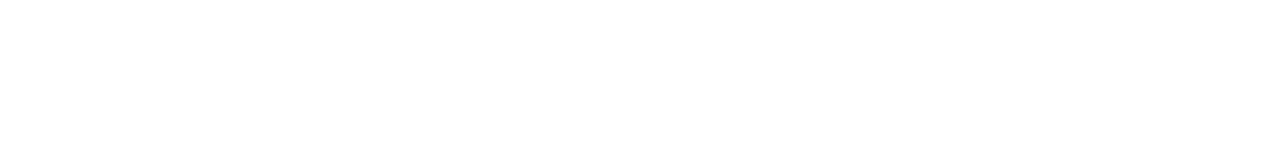
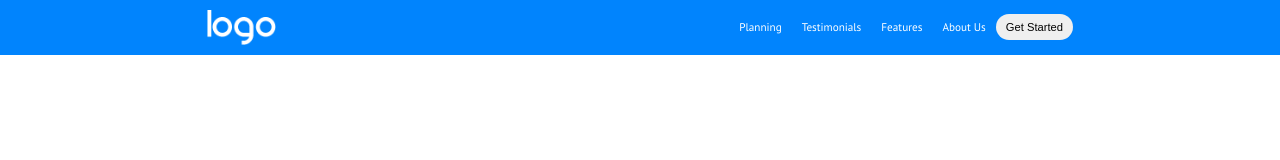
Before and after one commit to trelefede/htmlcss-responsive-layout, a plain HTML site: page index.html in a window 1280 px wide. Drawn offline with Linux system fonts and the light colour scheme.

Commit message:
completed header with relative tablet and desktop versions

```diff
--- a/css/style.css
+++ b/css/style.css
@@ -18,6 +18,97 @@ img {
 
 /*** UTILITIES ***/
 
+.flex {
+    display: flex;
+}
+
+.button {
+    border-radius: 13px;
+    border-style: none;
+    padding: 7px 10px;
+    font-size: 0.7rem;
+}
+
 
 
 /*** CONTENT ***/
+
+
+/* header */
+header {
+    background-color: #0184fd;
+    max-width: 100%;
+    /* position: fixed; */
+}
+
+.container-header {
+    justify-content: space-between;
+    align-items: center;
+    padding: 10px 15px;
+    color: #fff;
+}
+
+.container-header img {
+    width: 10%;
+}
+
+nav {
+    display: none;
+}
+
+
+
+
+/*** RESPONSIVE ***/
+
+/* TABLET */
+
+/* header */
+@media screen and (min-width: 480px) {
+    header {}
+}
+
+
+
+/* DESKTOP */
+
+/* header */
+@media screen and (min-width: 768px) {
+
+    .container-header {
+        margin: 0 15%;
+    }
+
+    header .fa-solid {
+        display: none;
+    }
+
+    .container-header img {
+        width: 8%;
+    }
+
+    nav {
+        display: inline-block;
+    }
+
+    nav ul {
+        align-items: center;
+    }
+
+    nav ul li {
+        list-style-type: none;
+        font-size: 0.7rem;
+    }
+
+    nav ul li a {
+        text-decoration-line: none;
+        color: white;
+        padding: 0 10px;
+    }
+
+
+
+
+
+
+}
--- a/index.html
+++ b/index.html
@@ -11,6 +11,7 @@
     <link rel="stylesheet" href="https://cdnjs.cloudflare.com/ajax/libs/font-awesome/6.1.1/css/all.min.css"
         integrity="sha512-KfkfwYDsLkIlwQp6LFnl8zNdLGxu9YAA1QvwINks4PhcElQSvqcyVLLD9aMhXd13uQjoXtEKNosOWaZqXgel0g=="
         crossorigin="anonymous" referrerpolicy="no-referrer" />
+    <link rel="stylesheet" href="css/style.css">
     <title>SITE RESPONSIVE</title>
 </head>
 
@@ -18,18 +19,32 @@
     <main>
 
         <!-- HEADER -->
-        <header></header>
+        <header>
+            <div class="container-header flex">
+                <img src="images/logo.png" alt="logo">
+                <i class="fa-solid fa-bars"></i>
+                <nav>
+                    <ul class="flex">
+                        <li><a href="#">Planning</a></li>
+                        <li><a href="#">Testimonials</a></li>
+                        <li><a href="#">Features</a></li>
+                        <li><a href="#">About Us</a></li>
+                        <li><button class="button">Get Started</button></li>
+                    </ul>
+                </nav>
+            </div>
+        </header>
 
-        <!-- FEATURES -->
+        <!-- JUMBOTRON -->
         <section></section>
 
-        <!-- HOW IT WORKS -->
+        <!-- PLANNING -->
         <section></section>
 
         <!-- TESTIMONIALS -->
         <section></section>
 
-        <!-- WORKING WITH US -->
+        <!-- FEATURES -->
         <section></section>
 
         <!-- ABOUT US -->
```
